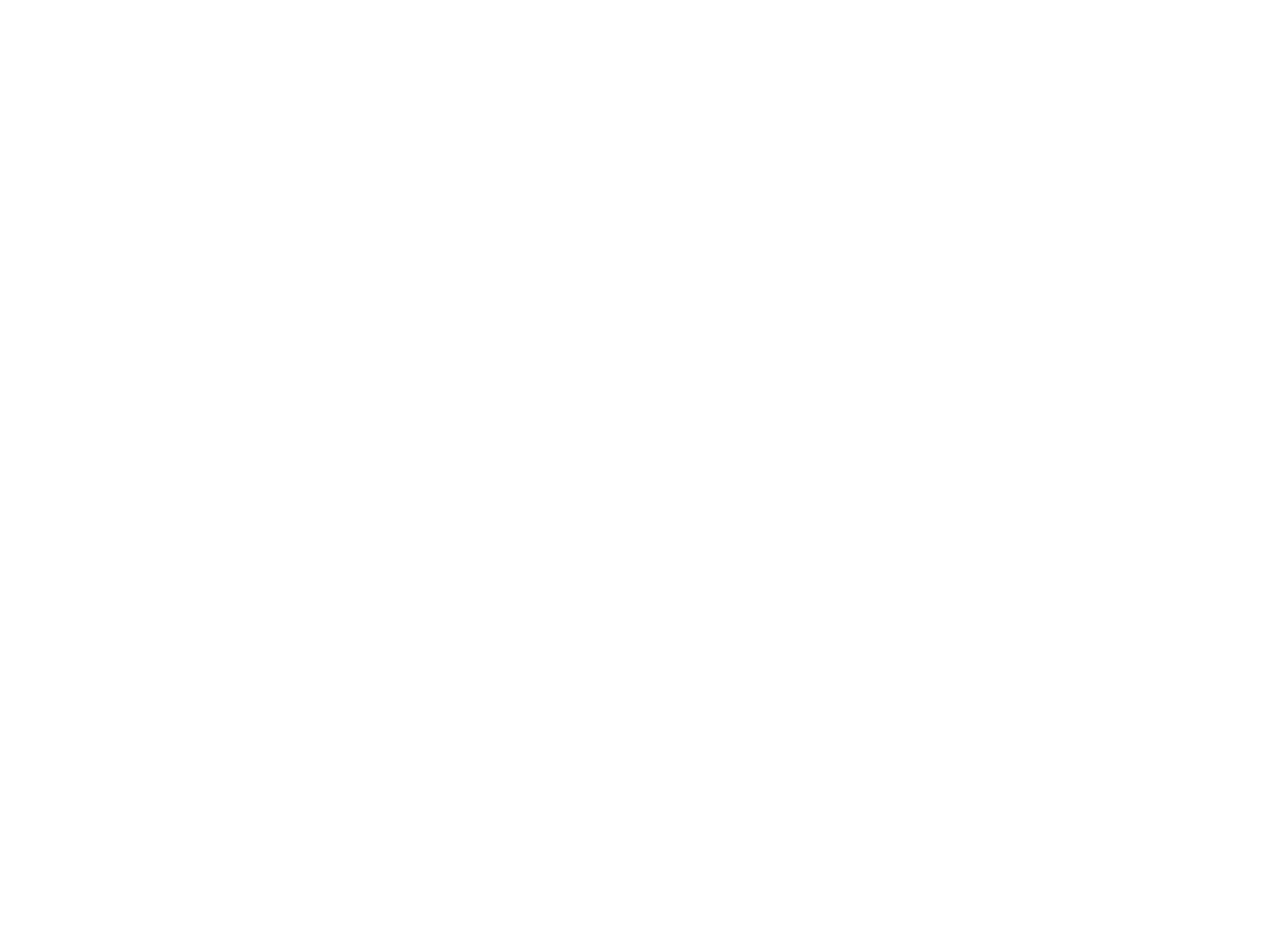
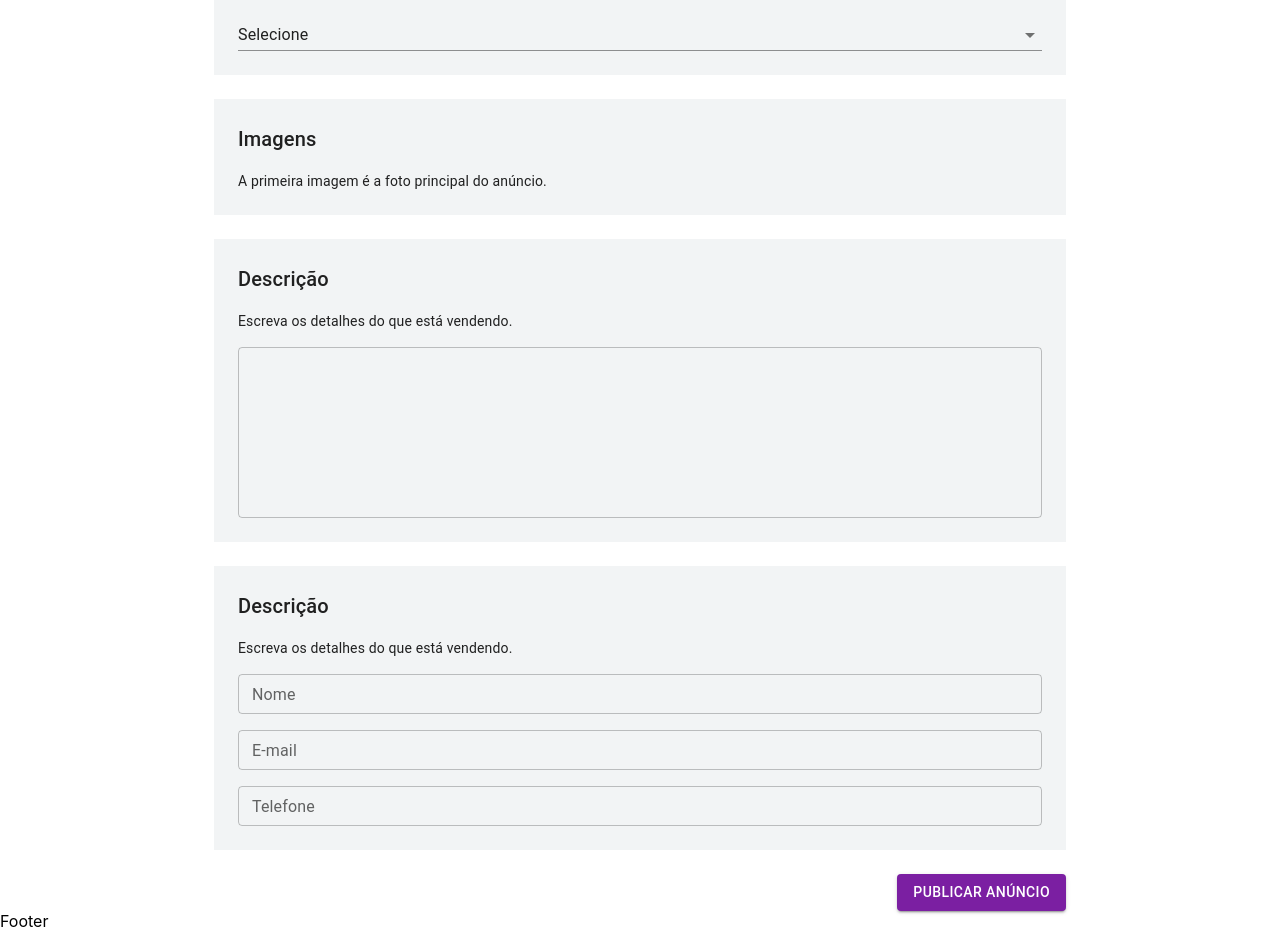
Before and after one commit to douglasdamasceno/Next-OLX, a Next.js app: page /user/publish in a window 1280 px wide. Shown: the part 442-1373 px from the top of the page. Before the commit the page ends 800 px from the top, so only its background shows below. Built offline with nearby package versions, Linux system fonts and the light colour scheme.

Commit message:
feat: finalizado versão inicial do publish

```diff
--- a/pages/user/publish.tsx
+++ b/pages/user/publish.tsx
@@ -1,4 +1,4 @@
-import { Container, Typography,Theme,Box ,TextField,Select, useTheme} from '@mui/material';
+import { Container, Typography,Theme,Box ,TextField,Select, useTheme, Button} from '@mui/material';
 import React from 'react';
 
 import TemplateDefault from "../../src/templates/Default";
@@ -22,14 +22,14 @@
     const theme = useTheme();
   return (
       <TemplateDefault>
-            <Container maxWidth="sm">
+            <Box maxWidth="sm" component={Container} className={classes.container}>
                 <Typography component="h1" color='textPrimary'  variant='h2' align='center'>
                     Publicar Anúncio
                 </Typography>
                 <Typography component="h5" color='textPrimary'  variant='h5' align='center'>
                     Quanto mais detalhado, mais vendas!
                 </Typography>
-            </Container>
+            </Box>
             <Container maxWidth="md">
                 <Box
                     display="flex"
@@ -37,6 +37,7 @@
                     gap={2}
                     bgcolor={theme.palette.background.default}
                     padding={3}
+                    marginBottom={3}
                 >
                     <Typography component="h5" color='textPrimary'  variant='h5' >
                         Título do anúncio
@@ -68,6 +69,80 @@
                         <option value={4}>Carro</option>
                     </Select>
                 </Box>
+                <Box
+                    display="flex"
+                    flexDirection="column"
+                    gap={2}
+                    bgcolor={theme.palette.background.default}
+                    padding={3}
+                    marginBottom={3}
+                >
+                    <Typography component="h6" color='textPrimary'  variant='h6'>
+                        Imagens
+                    </Typography>
+                    <Typography component="div" color='textPrimary'  variant='body2'>
+                        A primeira imagem é a foto principal do anúncio.
+                    </Typography>
+                </Box>
+                <Box
+                    display="flex"
+                    flexDirection="column"
+                    gap={2}
+                    bgcolor={theme.palette.background.default}
+                    padding={3}
+                    marginBottom={3}
+                >
+                    <Typography component="h6" color='textPrimary'  variant='h6'>
+                        Descrição
+                    </Typography>
+                    <Typography component="div" color='textPrimary'  variant='body2'>
+                        Escreva os detalhes do que está vendendo.
+                    </Typography>
+                    <TextField
+                        multiline
+                        rows={6}
+                        variant="outlined"
+                        fullWidth
+                    />
+                </Box>
+                <Box
+                    display="flex"
+                    flexDirection="column"
+                    gap={2}
+                    bgcolor={theme.palette.background.default}
+                    padding={3}
+                    marginBottom={3}
+                >
+                    <Typography component="h6" color='textPrimary'  variant='h6'>
+                        Descrição
+                    </Typography>
+                    <Typography component="div" color='textPrimary'  variant='body2'>
+                        Escreva os detalhes do que está vendendo.
+                    </Typography>
+                    <TextField
+                        label="Nome"
+                        size='small'
+                        variant="outlined"
+                        fullWidth
+                    />
+                    <TextField
+                        label="E-mail"
+                        size='small'
+                        variant="outlined"
+                        fullWidth
+                    />
+                    <TextField
+                        label="Telefone"
+                        size='small'
+                        variant="outlined"
+                        fullWidth
+                    />
+                </Box>
+                <Box textAlign="end">
+                    <Button variant="contained" color="primary">
+                        Publicar Anúncio
+                    </Button>
+                </Box>
 
             </Container>
       </TemplateDefault>
--- a/src/components/Header.tsx
+++ b/src/components/Header.tsx
@@ -6,7 +6,7 @@
   return (
     <Box >
       <AppBar position="static" >
-        <Toolbar >
+        <Toolbar>
           <IconButton
             size="large"
             edge="start"
```
